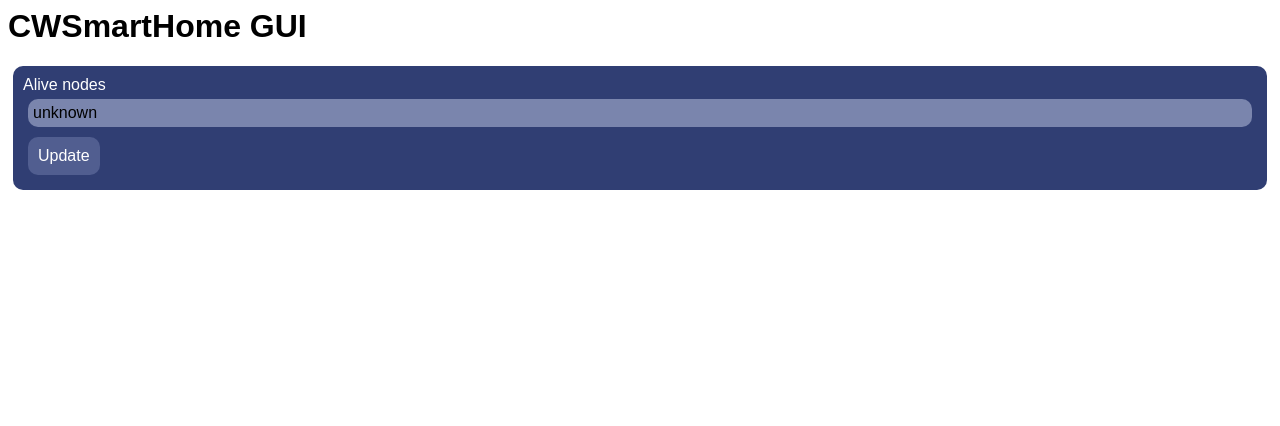
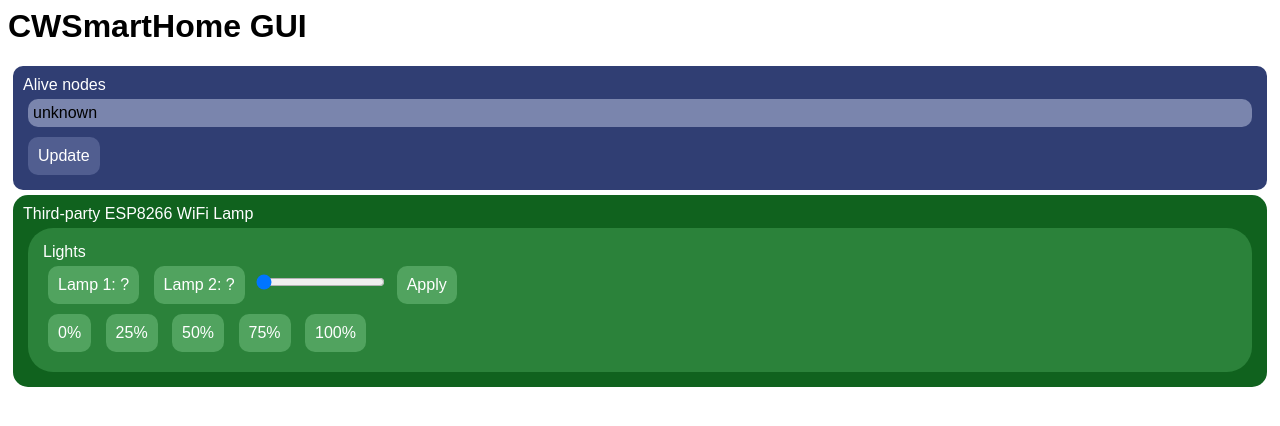
Before and after one commit to Programmer74/CWSmartHome, a Spring Boot app: page / in a window 1280 px wide. Shown: the top 426 px of the page. Run offline with Spring Boot 4, Linux system fonts and the light colour scheme; some of the project's set-up classes (security, data sources, template engines, error pages and the like) are left out, and stand-ins take their place.

Commit message:
static: add support for my non-nrf esp8266 wifi lamp

```diff
--- a/SmartHomeServer/src/main/resources/static/app.js
+++ b/SmartHomeServer/src/main/resources/static/app.js
@@ -299,16 +299,51 @@
         }
     }
 }
-var sliderValue = 0;
-function brightnessSliderChanged(value) {
+var node4SliderValue = 0;
+function node4BrightnessSliderChanged(value) {
     console.log(value);
-    sliderValue = value;
+    node4SliderValue = value;
 }
-function sliderApplyPressed() {
-    analogWrite("Apply", "cmdSliderApply", 4, 6, sliderValue);
+function node4SliderApplyPressed() {
+    analogWrite("Apply", "cmdSliderApply", 4, 6, node4SliderValue);
 }
-function sliderSet(value) {
-    sliderValue = Math.floor(value * 255.0 / 100);
-    document.getElementById("rngLedBrightness").value = sliderValue;
-    sliderApplyPressed();
+function node4SliderSet(value) {
+    node4SliderValue = Math.floor(value * 255.0 / 100);
+    document.getElementById("rngLedBrightness").value = node4SliderValue;
+    node4SliderApplyPressed();
 }
+
+var espSliderValue = 0;
+function espSliderChanged(value) {
+    console.log(value);
+    espSliderValue = value;
+}
+function espSliderApplyPressed() {
+    getRq("http://192.168.0.102/led?val=" + (1023 - espSliderValue), {}, {});
+}
+function espSliderSet(value) {
+    espSliderValue = Math.floor(value * 1023.0 / 100);
+    document.getElementById("rngLedBrightness").value = espSliderValue;
+    espSliderApplyPressed();
+}
+function espToggleRelay(id, initialText, objectId) {
+    if (document.getElementById(objectId) != null) {
+        document.getElementById(objectId).innerHTML = "loading";
+    }
+    getRq("http://192.168.0.102/relay?index=" + id + "&val=2",
+        function (s) {
+            if (document.getElementById(objectId) != null) {
+                document.getElementById(objectId).innerHTML = initialText + s;
+                if (s === "Off") {
+                    document.getElementById(objectId).style.background = "#5b5449";
+                } else {
+                    document.getElementById(objectId).style.background = "#f2cf9a";
+                }
+            }
+        },
+        function (err, s) {
+            if (document.getElementById(objectId) != null) {
+                document.getElementById(objectId).innerHTML = initialText + " Error " + err;
+            }
+        });
+}
--- a/SmartHomeServer/src/main/resources/static/index.html
+++ b/SmartHomeServer/src/main/resources/static/index.html
@@ -14,6 +14,43 @@
         </div>
         <div id="divAliveNodes">unknown</div>
         <button type="button" id="cmdAliveNodesUpdate" onclick='getAliveNodes("divAliveNodes")'>Update</button>
+    </div>
+
+    <div id="nodeAarea" class ="thirdpartynodearea">
+        <div class="nodetitle" onclick='showOrHideElement("nodeAfunctions")'>
+            Third-party ESP8266 WiFi Lamp
+        </div>
+        <div class="nodefunctions" id="nodeAfunctions">
+            <div class="internaltitle">Lights</div>
+            <button type="button" class="nodefunction"
+                    id="cmdEspRelay1Toggle" onclick='espToggleRelay(1, "Lamp 1: ", "cmdEspRelay1Toggle")'>
+                Lamp 1: ?</button>
+            <button type="button" class="nodefunction"
+                    id="cmdEspRelay2Toggle" onclick='espToggleRelay(1, "Lamp 2: ", "cmdEspRelay2Toggle")'>
+                Lamp 2: ?</button>
+            <input type="range" id="rngLedBrightness" name="Led Brightness"
+                   min="0" max="1023" value="0" oninput="espSliderChanged(this.value)"
+                   onchange="espSliderChanged(this.value)">
+            <button type="button" class="nodefunction"
+                    id="cmdEspSliderApply" onclick='espSliderApplyPressed()'>
+                Apply</button>
+            <br>
+            <button type="button" class="nodefunction"
+                    id="cmdEspSliderSet0" onclick='espSliderSet(0)'>
+                0%</button>
+            <button type="button" class="nodefunction"
+                    id="cmdEspSliderSet25" onclick='espSliderSet(25)'>
+                25%</button>
+            <button type="button" class="nodefunction"
+                    id="cmdEspSliderSet50" onclick='espSliderSet(50)'>
+                50%</button>
+            <button type="button" class="nodefunction"
+                    id="cmdEspSliderSet75" onclick='espSliderSet(75)'>
+                75%</button>
+            <button type="button" class="nodefunction"
+                    id="cmdEspSliderSet100" onclick='espSliderSet(100)'>
+                100%</button>
+        </div>
     </div>
 
     <div id="node1area" class ="nodearea">
@@ -57,7 +94,6 @@
                 AutoUpdate: Off</button>
         </div>
     </div>
-
 
     <div id="node3area" class ="nodearea">
         <div class="nodetitle" onclick='showOrHideElement("node3functions")'>
@@ -116,26 +152,27 @@
                 Temp outside</button>
             <br>
             <div class="internaltitle">Lights</div>
-            <input type="range" id="rngLedBrightness" name="Led Brightness"
-                   min="0" max="255" value="0" oninput="brightnessSliderChanged(this.value)" onchange="brightnessSliderChanged(this.value)">
+            <input type="range" id="rngNode4LedBrightness" name="Led Brightness"
+                   min="0" max="255" value="0" oninput="node4BrightnessSliderChanged(this.value)"
+                   onchange="node4BrightnessSliderChanged(this.value)">
             <button type="button" class="nodefunction"
-                    id="cmdSliderApply" onclick='sliderApplyPressed()'>
+                    id="cmdNode4SliderApply" onclick='node4SliderApplyPressed()'>
                 Apply</button>
             <br>
             <button type="button" class="nodefunction"
-                    id="cmdSliderSet0" onclick='sliderSet(0)'>
+                    id="cmdNode4SliderSet0" onclick='node4SliderSet(0)'>
                 0%</button>
             <button type="button" class="nodefunction"
-                    id="cmdSliderSet25" onclick='sliderSet(25)'>
+                    id="cmdNode4SliderSet25" onclick='node4SliderSet(25)'>
                 25%</button>
             <button type="button" class="nodefunction"
-                    id="cmdSliderSet50" onclick='sliderSet(50)'>
+                    id="cmdNode4SliderSet50" onclick='node4SliderSet(50)'>
                 50%</button>
             <button type="button" class="nodefunction"
-                    id="cmdSliderSet75" onclick='sliderSet(75)'>
+                    id="cmdNode4SliderSet75" onclick='node4SliderSet(75)'>
                 75%</button>
             <button type="button" class="nodefunction"
-                    id="cmdSliderSet100" onclick='sliderSet(100)'>
+                    id="cmdNode4SliderSet100" onclick='node4SliderSet(100)'>
                 100%</button>
             <br>
         </div>
--- a/SmartHomeServer/src/main/resources/static/style.css
+++ b/SmartHomeServer/src/main/resources/static/style.css
@@ -34,13 +34,15 @@
     margin: 5px;
 }
 
-.nodearea {
-    display: none;
+.thirdpartynodearea, .nodearea {
     background-color: #10621E;
     border-radius: 15px;
     padding: 10px;
     margin: 5px;
     color: white;
+}
+.nodearea {
+    display: none;
 }
 .nodefunctions {
     background-color: #2B823A;
```
